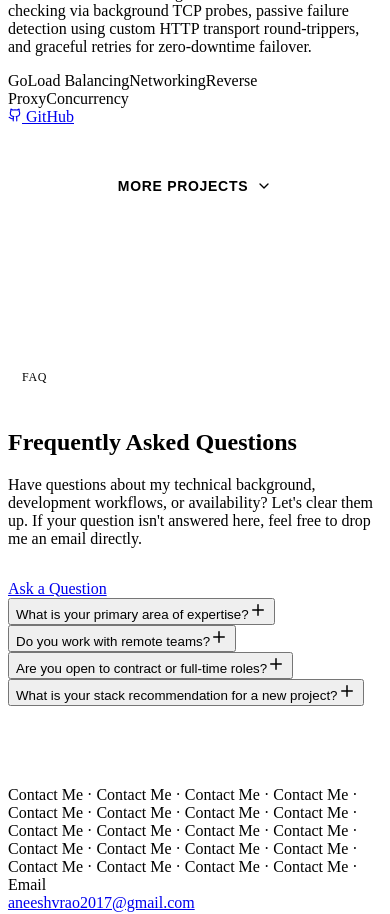
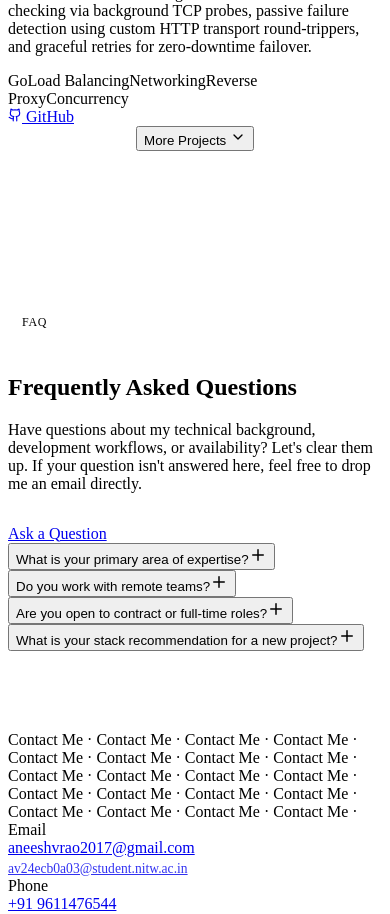
Before and after one commit to AneeshVRao/portfolio, a React (Vite) app: page / in a window 390 px wide. Shown: the part 10160-11074 px from the top of the page. Built offline with nearby package versions, Linux system fonts and the light colour scheme; the HTML template or start-up script is replaced by a standard one.

Commit message:
fix: apply mobile photo mask fix, dark mode tokens, and project reveal styles

```diff
--- a/index.html
+++ b/index.html
@@ -5,9 +5,31 @@
     <link rel="icon" type="image/svg+xml" href="/favicon.svg" />
     <meta name="viewport" content="width=device-width, initial-scale=1.0" />
     <title>Aneesh Venkatesha Rao — Portfolio</title>
+
+    <!-- Primary Meta Tags -->
+    <meta name="title" content="Aneesh Venkatesha Rao — Portfolio" />
+    <meta name="description" content="AI Systems Builder & Full-Stack Engineer. Building high-performance, intelligent web systems and machine learning applications." />
+    <meta name="keywords" content="Aneesh Venkatesha Rao, AI Systems Builder, Full-Stack Engineer, Machine Learning, Portfolio, React, TypeScript" />
+    <meta name="author" content="Aneesh Venkatesha Rao" />
+
+    <!-- Open Graph / Facebook -->
+    <meta property="og:type" content="website" />
+    <meta property="og:url" content="https://aneeshvrao.github.io/portfolio/" />
+    <meta property="og:title" content="Aneesh Venkatesha Rao — Portfolio" />
+    <meta property="og:description" content="AI Systems Builder & Full-Stack Engineer. Building high-performance, intelligent web systems and machine learning applications." />
+    <meta property="og:image" content="https://raw.githubusercontent.com/AneeshVRao/portfolio/main/projects.png" />
+
+    <!-- Twitter -->
+    <meta property="twitter:card" content="summary_large_image" />
+    <meta property="twitter:url" content="https://aneeshvrao.github.io/portfolio/" />
+    <meta property="twitter:title" content="Aneesh Venkatesha Rao — Portfolio" />
+    <meta property="twitter:description" content="AI Systems Builder & Full-Stack Engineer. Building high-performance, intelligent web systems and machine learning applications." />
+    <meta property="twitter:image" content="https://raw.githubusercontent.com/AneeshVRao/portfolio/main/projects.png" />
+
     <link rel="preconnect" href="https://fonts.googleapis.com">
     <link rel="preconnect" href="https://fonts.gstatic.com" crossorigin>
     <link href="https://fonts.googleapis.com/css2?family=Playfair+Display:wght@700;900&family=DM+Sans:wght@300;400;500;600&family=Dancing+Script:wght@700&display=swap" rel="stylesheet">
+
   </head>
   <body>
     <div id="root"></div>
--- a/src/components/Projects.tsx
+++ b/src/components/Projects.tsx
@@ -92,32 +92,7 @@ export default function Projects() {
 
             <button
               onClick={() => setIsExpanded(!isExpanded)}
-              className="project-btn"
-              style={{
-                marginTop: '40px',
-                padding: '12px 28px',
-                fontSize: '14px',
-                letterSpacing: '0.05em',
-                textTransform: 'uppercase',
-                cursor: 'pointer',
-                display: 'flex',
-                alignItems: 'center',
-                gap: '8px',
-                border: '2px solid var(--accent)',
-                color: 'var(--accent)',
-                background: 'transparent',
-                fontWeight: 'bold',
-                borderRadius: '999px',
-                transition: 'all 0.3s cubic-bezier(0.22, 1, 0.36, 1)',
-              }}
-              onMouseEnter={(e) => {
-                e.currentTarget.style.background = 'var(--accent)'
-                e.currentTarget.style.color = '#ffffff'
-              }}
-              onMouseLeave={(e) => {
-                e.currentTarget.style.background = 'transparent'
-                e.currentTarget.style.color = 'var(--accent)'
-              }}
+              className="projects-more-btn"
             >
               {isExpanded ? (
                 <>
--- a/src/styles/global.css
+++ b/src/styles/global.css
@@ -116,7 +116,7 @@ button, .cta-button {
 }
 
 .navbar--theme-dark {
-  background: rgba(13, 13, 13, 0.85);
+  background: var(--navbar-bg-dark);
   color: #ffffff;
   box-shadow: 0 1px 0 rgba(255, 255, 255, 0.08);
 }
@@ -128,7 +128,7 @@ button, .cta-button {
 }
 
 .navbar--theme-light {
-  background: rgba(255, 255, 255, 0.88);
+  background: var(--navbar-bg-light);
   color: var(--text-primary);
   box-shadow: 0 1px 0 var(--border);
 }
@@ -140,7 +140,7 @@ button, .cta-button {
 }
 
 .navbar--theme-beige {
-  background: rgba(245, 240, 235, 0.88);
+  background: var(--navbar-bg-beige);
   color: var(--text-primary);
   box-shadow: 0 1px 0 var(--border);
 }
@@ -423,6 +423,9 @@ button, .cta-button {
   font-size: 14px;
   box-shadow: 0 4px 14px rgba(192, 82, 10, 0.2);
   margin-top: 16px;
+  transition: background-color 0.35s cubic-bezier(0.16, 1, 0.3, 1),
+              transform 0.35s cubic-bezier(0.16, 1, 0.3, 1),
+              box-shadow 0.35s cubic-bezier(0.16, 1, 0.3, 1);
 }
 
 .pain__checklist-btn:hover {
@@ -485,7 +488,7 @@ button, .cta-button {
 }
 
 .method-card {
-  background: var(--bg-white);
+  background: var(--bg-card);
   border: 1px solid var(--border);
   border-radius: 20px;
   overflow: hidden;
@@ -976,7 +979,7 @@ button, .cta-button {
   width: 100%;
   height: 220px;
   overflow: hidden;
-  background: rgba(0, 0, 0, 0.02);
+  background: var(--bg-image-wrap);
   border-bottom: 1px solid var(--border);
 }
 
@@ -1047,10 +1050,10 @@ button, .cta-button {
   font-size: 11px;
   font-weight: 500;
   color: var(--text-secondary);
-  background: rgba(0, 0, 0, 0.04);
+  background: var(--bg-tag);
   padding: 4px 10px;
   border-radius: 999px;
-  border: 1px solid rgba(0, 0, 0, 0.01);
+  border: 1px solid var(--border-tag);
 }
 
 .project-card__actions {
@@ -1083,15 +1086,56 @@ button, .cta-button {
 }
 
 .project-btn--ghost {
-  background: rgba(0, 0, 0, 0.03);
+  background: var(--bg-ghost);
   border: 1px solid var(--border);
   color: var(--text-primary);
 }
 
 .project-btn--ghost:hover {
-  background: rgba(0, 0, 0, 0.06);
+  background: var(--bg-ghost-hover);
   border-color: var(--border-strong);
   transform: translateY(-1px);
+}
+
+.projects-more-btn {
+  display: flex;
+  align-items: center;
+  gap: 10px;
+  margin: 40px auto 0;
+  background: transparent;
+  border: 1px solid var(--border-strong);
+  color: var(--text-primary);
+  font-family: var(--font-body);
+  font-size: 14px;
+  font-weight: 600;
+  padding: 13px 28px;
+  border-radius: 999px;
+  cursor: pointer;
+  transition: all 0.35s cubic-bezier(0.16, 1, 0.3, 1);
+}
+
+.projects-more-btn:hover {
+  background: var(--accent);
+  border-color: var(--accent);
+  color: #ffffff;
+  transform: translateY(-2px);
+  box-shadow: 0 6px 18px rgba(192, 82, 10, 0.2);
+}
+
+.projects-reveal {
+  overflow: hidden;
+  transition: max-height 0.6s cubic-bezier(0.16, 1, 0.3, 1),
+              opacity 0.5s ease;
+}
+
+.projects-reveal--hidden {
+  max-height: 0;
+  opacity: 0;
+}
+
+.projects-reveal--visible {
+  max-height: 2000px;
+  opacity: 1;
 }
 
 /* ── Responsive Queries ─────────────────────── */
@@ -1215,6 +1259,10 @@ button, .cta-button {
     margin: 0 auto;
     order: 1;
     box-shadow: 0 15px 30px rgba(0, 0, 0, 0.3);
+    mask-image: none;
+    -webkit-mask-image: none;
+    mix-blend-mode: normal;
+    opacity: 1;
   }
 
   .hero-greeting {
--- a/src/styles/tokens.css
+++ b/src/styles/tokens.css
@@ -24,6 +24,16 @@
   --border:          rgba(0, 0, 0, 0.08);
   --border-strong:   rgba(0, 0, 0, 0.18);
 
+  /* ── Component specific colors ──────────────── */
+  --bg-ghost:        rgba(0, 0, 0, 0.03);
+  --bg-ghost-hover:  rgba(0, 0, 0, 0.06);
+  --bg-tag:          rgba(0, 0, 0, 0.04);
+  --border-tag:      rgba(0, 0, 0, 0.01);
+  --bg-image-wrap:   rgba(0, 0, 0, 0.02);
+  --navbar-bg-dark:  rgba(13, 13, 13, 0.85);
+  --navbar-bg-light: rgba(255, 255, 255, 0.88);
+  --navbar-bg-beige: rgba(245, 240, 235, 0.88);
+
   /* ── Fonts ──────────────────────────────────── */
   --font-display:    'Playfair Display', serif;
   --font-body:       'DM Sans', sans-serif;
@@ -37,3 +47,53 @@
     rgba(10, 10, 10, 0.20) 100%
   );
 }
+
+/* ── System Prefers Dark Mode ───────────────── */
+@media (prefers-color-scheme: dark) {
+  :root:not([data-theme="light"]) {
+    --bg-white:      #111111;
+    --bg-card:       #1a1a1a;
+    --bg-light:      #161616;
+    --bg-dark:       #080808;
+    --text-primary:  #f0ece6;
+    --text-secondary:#a09890;
+    --text-muted:    #66605a;
+    --border:        rgba(255, 255, 255, 0.07);
+    --border-strong: rgba(255, 255, 255, 0.14);
+    --accent:        #e06820;
+    --accent-hover:  #ff853c;
+    --accent-light:  rgba(224, 104, 32, 0.14);
+    --bg-ghost:        rgba(255, 255, 255, 0.04);
+    --bg-ghost-hover:  rgba(255, 255, 255, 0.08);
+    --bg-tag:          rgba(255, 255, 255, 0.05);
+    --border-tag:      rgba(255, 255, 255, 0.03);
+    --bg-image-wrap:   rgba(255, 255, 255, 0.02);
+    --navbar-bg-dark:  rgba(8, 8, 8, 0.85);
+    --navbar-bg-light: rgba(17, 17, 17, 0.88);
+    --navbar-bg-beige: rgba(22, 22, 22, 0.88);
+  }
+}
+
+/* ── Explicit Dark Theme Override ───────────── */
+[data-theme="dark"] {
+  --bg-white:      #111111;
+  --bg-card:       #1a1a1a;
+  --bg-light:      #161616;
+  --bg-dark:       #080808;
+  --text-primary:  #f0ece6;
+  --text-secondary:#a09890;
+  --text-muted:    #66605a;
+  --border:        rgba(255, 255, 255, 0.07);
+  --border-strong: rgba(255, 255, 255, 0.14);
+  --accent:        #e06820;
+  --accent-hover:  #ff853c;
+  --accent-light:  rgba(224, 104, 32, 0.14);
+  --bg-ghost:        rgba(255, 255, 255, 0.04);
+  --bg-ghost-hover:  rgba(255, 255, 255, 0.08);
+  --bg-tag:          rgba(255, 255, 255, 0.05);
+  --border-tag:      rgba(255, 255, 255, 0.03);
+  --bg-image-wrap:   rgba(255, 255, 255, 0.02);
+  --navbar-bg-dark:  rgba(8, 8, 8, 0.85);
+  --navbar-bg-light: rgba(17, 17, 17, 0.88);
+  --navbar-bg-beige: rgba(22, 22, 22, 0.88);
+}
```
